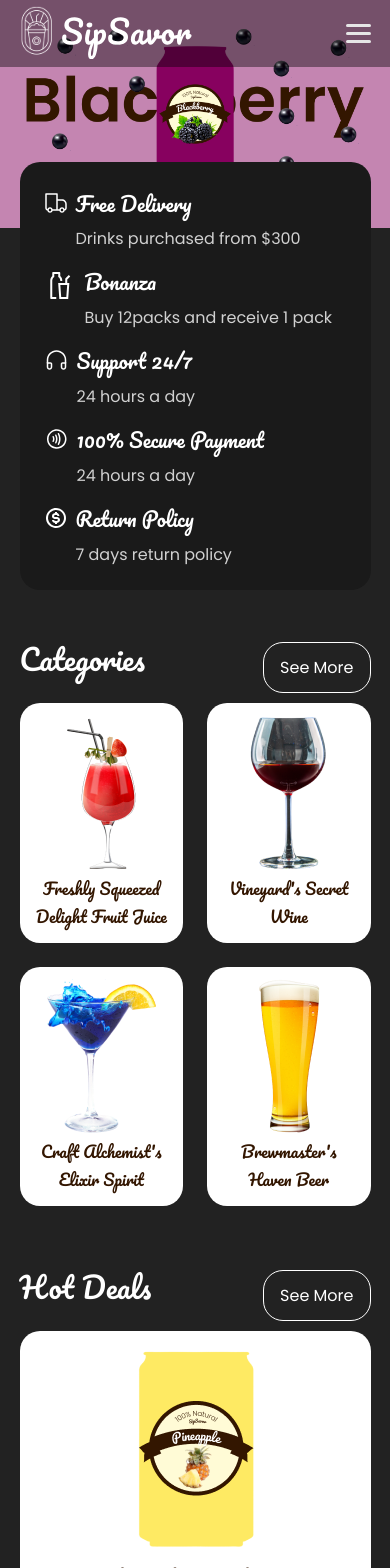
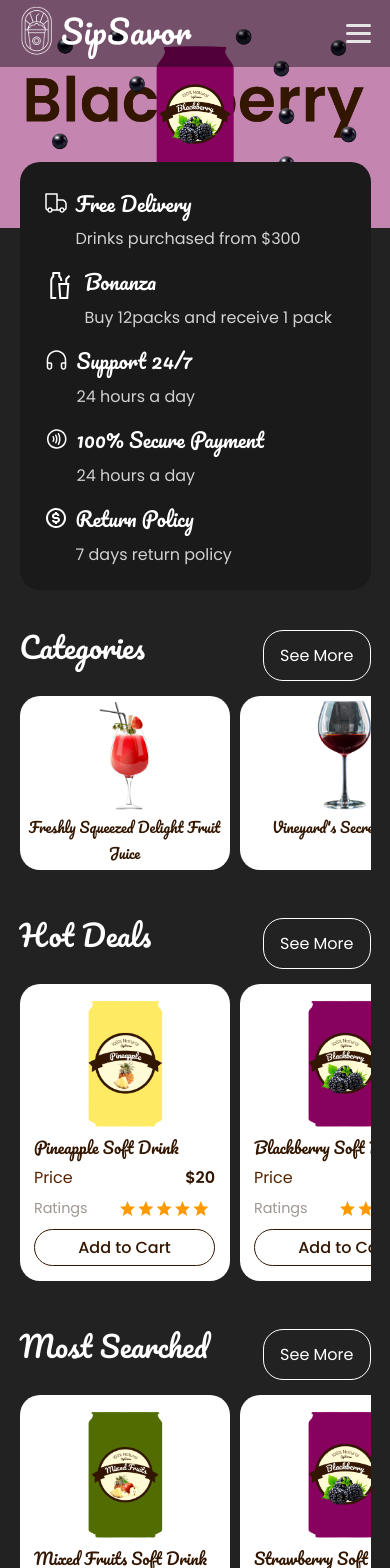
Before and after one commit to Prosperedafe/sip, a React (Vite) app: page / in a window 390 px wide. Shown: the top 1568 px of the page. Built offline with nearby package versions, Linux system fonts and the light colour scheme.

Commit message:
mobile view optimized

```diff
--- a/src/styles/components/faq.scss
+++ b/src/styles/components/faq.scss
@@ -8,6 +8,10 @@
         font-weight: 400;
         color: $dark100;
         margin-bottom: $base;
+
+        @media (max-width: 850px) {
+            font-size: 1.6rem;
+        }
     }
 
     >div {
--- a/src/styles/components/home.scss
+++ b/src/styles/components/home.scss
@@ -8,6 +8,7 @@
     .home__anmeties {
         translate: 0% -70px;
         padding: 0 $p-fluid;
+        margin-bottom: -30px;
 
         h3 {
             font-family: $pacifico;
--- a/src/styles/components/products.scss
+++ b/src/styles/components/products.scss
@@ -1,9 +1,37 @@
+$scroll-bar-color: hsl(0, 0%, 77%, .5);
+$scroll-bar-bg-color: hsla(0, 0%, 13%, 1);
+
 .products__categories {
     display: flex;
     justify-content: space-between;
-    flex-wrap: wrap;
     row-gap: $base;
     column-gap: 3rem;
+    overflow-x: scroll;
+    padding: 0 0 $base 0;
+
+
+    &::-webkit-scrollbar {
+        width: 5px;
+        height: 10px;
+
+        @media (max-width: 480px) {
+            display: none;
+        }
+    }
+
+    &::-webkit-scrollbar-track {
+        background: $scroll-bar-bg-color;
+    }
+
+    &::-webkit-scrollbar-thumb {
+        background-color: $scroll-bar-color;
+        border-radius: 20px;
+        border: 3px solid $scroll-bar-bg-color;
+    }
+
+    @media (max-width: 650px) {
+        column-gap: 10px;
+    }
 
     p {
         font-family: $poppins;
@@ -18,16 +46,34 @@
         max-width: 450px;
         margin: 0 auto;
 
+        @media (max-width: 1100px) {
+            min-width: 300px;
+        }
+
+        @media (max-width: 850px) {
+            padding: $sm;
+            min-width: 210px;
+        }
+
         figure {
             img {
                 display: block;
                 margin: 0 auto 10px auto;
+
+                @media (max-width: 850px) {
+                    max-height: 130px;
+                    margin-bottom: 5px;
+                }
             }
 
             figcaption {
                 font-size: $md;
                 font-family: $pacifico;
                 color: $brown100;
+
+                @media (max-width: 850px) {
+                    font-size: $base;
+                }
             }
         }
 
@@ -36,16 +82,28 @@
             justify-content: space-between;
             margin: 8px 0;
 
+            @media (max-width: 850px) {
+                margin: 4px 0;
+            }
+
             p {
                 &:nth-child(1) {
                     color: $brown200;
                     font-size: calc($base + 2px);
+
+                    @media (max-width: 850px) {
+                        font-size: $base;
+                    }
                 }
 
                 &:nth-child(2) {
                     color: $brown100;
                     font-size: $md;
                     font-weight: 600;
+
+                    @media (max-width: 850px) {
+                        font-size: $base;
+                    }
                 }
             }
         }
@@ -54,25 +112,41 @@
             display: flex;
             justify-content: space-between;
             margin: 8px 0;
+            align-items: center;
 
             p {
                 color: $grey100;
                 font-size: $sm;
+            }
+
+            img {
+                height: 15px;
             }
         }
 
         button {
             margin-top: 20px;
             font-family: $poppins;
-            padding: 12px 24px 12px 24px;
+            padding: 10px 24px 10px 24px;
             border-radius: 20px;
             border: 1px solid $brown100;
             background: transparent;
-            font-size: 1.25rem;
+            font-size: 1.1rem;
             color: $brown100;
             font-weight: 500;
             display: block;
             width: 100%;
+            transition: all .3s ease;
+
+            &:hover {
+                background: #E1E0E0;
+            }
+
+            @media (max-width: 850px) {
+                font-size: $base;
+                margin-top: 10px;
+                padding: 5px 24px;
+            }
         }
     }
 }
--- a/src/styles/pages/contact.scss
+++ b/src/styles/pages/contact.scss
@@ -1,5 +1,5 @@
 #contact {
-    padding: 8rem $p-fluid 3rem $p-fluid;
+    padding: 8rem $p-fluid $big $p-fluid;
 
     @media (max-width: 850px) {
         padding-top: 6rem;
--- a/src/styles/pages/home.scss
+++ b/src/styles/pages/home.scss
@@ -1,10 +1,13 @@
+$scroll-bar-color: hsl(0, 0%, 77%, .5);
+$scroll-bar-bg-color: hsla(0, 0%, 13%, 1);
+
 #home__page {
 
     .heading {
         display: flex;
         justify-content: space-between !important;
         align-items: center;
-        margin-bottom: 10px;
+        margin-bottom: 15px;
         gap: 10px !important;
 
         button {
@@ -32,7 +35,7 @@
     .most__searched,
     .recently__viewed,
     .reviews {
-        padding: $big $p-fluid;
+        padding: 0 $p-fluid $big $p-fluid;
 
         h2 {
             font-size: calc($big + .5rem);
@@ -42,7 +45,7 @@
             margin-bottom: $base;
             line-height: 1.2;
 
-            @media (max-width: 500px) {
+            @media (max-width: 850px) {
                 font-size: 1.8rem;
             }
 
@@ -53,13 +56,41 @@
     }
 
     .categories {
-        margin-top: -50px;
+        // margin-top: -50px;
 
         >div {
             display: flex;
             justify-content: center;
-            flex-wrap: wrap;
             gap: $md;
+
+            &:nth-child(2) {
+                overflow-x: scroll;
+                justify-content: space-between;
+                padding-bottom: $base;
+
+                &::-webkit-scrollbar {
+                    width: 5px;
+                    height: 10px;
+
+                    @media (max-width: 480px) {
+                        display: none;
+                    }
+                }
+
+                &::-webkit-scrollbar-track {
+                    background: $scroll-bar-bg-color;
+                }
+
+                &::-webkit-scrollbar-thumb {
+                    background-color: $scroll-bar-color;
+                    border-radius: 20px;
+                    border: 3px solid $scroll-bar-bg-color;
+                }
+            }
+
+            @media (max-width: 850px) {
+                gap: 10px;
+            }
 
             figure {
                 background: $light100;
@@ -70,16 +101,34 @@
                 text-align: center;
                 max-width: 350px;
                 margin: 0 auto;
+                // min-width: 200px;
+
+                @media (max-width: 1100px) {
+                    min-width: 300px;
+                }
+
+                @media (max-width: 850px) {
+                    padding: 4px;
+                    min-width: 210px;
+                }
 
                 img {
                     display: inline-block;
                     margin: 0 auto;
+
+                    @media (max-width: 850px) {
+                        height: 110px;
+                    }
                 }
 
                 figcaption {
                     font-size: $base;
                     font-family: $pacifico;
                     color: $brown100;
+
+                    @media (max-width: 850px) {
+                        font-size: $sm;
+                    }
                 }
             }
         }
@@ -153,7 +202,7 @@
         flex-wrap: wrap;
         gap: 3rem;
         color: $light100;
-        padding: 4rem $p-fluid;
+        padding: 4rem $p-fluid $big $p-fluid;
 
         section {
             flex-grow: 1;
@@ -193,7 +242,7 @@
     }
 
     .reviews {
-        padding: 3rem $p-fluid;
+        padding: $base $p-fluid;
 
         >p {
             color: $light100;
@@ -207,9 +256,33 @@
         &__box {
             display: flex;
             justify-content: space-between;
-            flex-wrap: wrap;
             margin-top: $big;
             gap: $base;
+            overflow-x: scroll;
+            padding-bottom: $base;
+
+            @media (max-width: 850px) {
+                gap: 10px;
+            }
+
+            &::-webkit-scrollbar {
+                width: 5px;
+                height: 10px;
+
+                @media (max-width: 480px) {
+                    display: none;
+                }
+            }
+
+            &::-webkit-scrollbar-track {
+                background: $scroll-bar-bg-color;
+            }
+
+            &::-webkit-scrollbar-thumb {
+                background-color: $scroll-bar-color;
+                border-radius: 20px;
+                border: 3px solid $scroll-bar-bg-color;
+            }
 
             >div {
                 background: $light100;
@@ -219,13 +292,22 @@
                 flex-basis: 200px;
                 flex-grow: 1;
 
+                @media (max-width: 1000px) {
+                    padding: 10px;
+                    min-width: 210px;
+                }
+
                 @media (max-width: 600px) {
-                    margin: 0 auto;
+                    min-width: 190px;
                 }
 
                 >P {
                     color: $brown100;
                     margin: $thin 0;
+
+                    @media (max-width: 600px) {
+                        font-size: $sm;
+                    }
                 }
 
                 .user__post {
@@ -233,6 +315,11 @@
 
                     img {
                         margin-right: $base;
+                        object-fit: contain;
+
+                        @media (max-width: 600px) {
+                            margin-right: 5px;
+                        }
                     }
 
                     h4 {
@@ -241,6 +328,10 @@
                         color: $brown100;
                         font-weight: 400;
                         margin-bottom: 5px;
+
+                        @media (max-width: 600px) {
+                            font-size: $sm;
+                        }
                     }
 
                     p {
--- a/src/styles/pages/register.scss
+++ b/src/styles/pages/register.scss
@@ -20,13 +20,12 @@
     }
 
     >section {
-        flex-basis: 300px;
-        flex-grow: 1;
         border: 1px solid hsla(0, 0%, 24%, 1);
         border-radius: 20px;
-        padding: 3rem $base;
+        padding: 2.5rem $base;
         flex-basis: 350px;
         flex-grow: 1;
+        margin-bottom: $big;
 
         @media (max-width: 600px) {
             padding: 2rem 0;
@@ -96,6 +95,8 @@
         img {
             margin-left: auto;
             display: block;
+            width: 100%;
+            max-width: 380px;
         }
 
         @media (max-width: 850px) {
```
